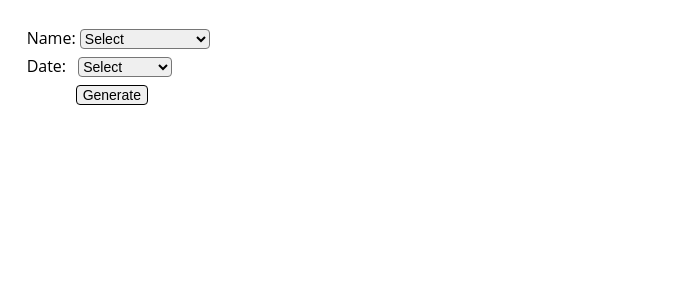
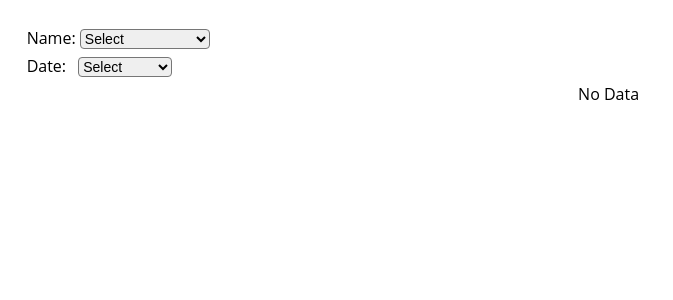
Before and after one commit to diablo3775/timeline-work-2, a React (Create React App) app: page / in a window 1280 px wide. Shown: the top 300 px of the page, without its empty margins (0-673 px from the left). Built offline with nearby package versions, Linux system fonts and the light colour scheme.

Commit message:
Update Baka.js

```diff
--- a/src/Baka.js
+++ b/src/Baka.js
@@ -19,6 +19,10 @@ const Baka = () => {
   const [date, setDate] = useState("")
   const [CallerName, setCallerName] = useState("");
   const [submit, setSubmit] = useState(false)
+
+  console.log(data.filter((res) => res.result !== null))
+  // let filterdata = data.filter((res) => res.result !== null);
+
 
   const handleChangeCourse = (event) => {
     setDate(event.target.value);
@@ -53,10 +57,21 @@ const Baka = () => {
     setData(data);
   }, []);
 
+  // let filterdata;
   const uniqueCouse = getUnique(data, "Date");
   const uniqueName = getUnique(data, "CallerName")
+  console.log("name ", uniqueName)
+  // filterdata = uniqueCouse.filter((res) => res.result !== null);
+
+  let filterdata;
+  useEffect(() => {
+    filterdata = uniqueName.filter((res) => res.result !== null);
+  }, [uniqueName, uniqueCouse])
+  // console.log(uniqueCouse.map(c => c.Date))
+  // console.log(uniqueName.map(n => n.CallerName))
 
   const filterDropdown = data.filter(function (result) {
+    // if(result.result !== null)
     return result.Date === date && result.CallerName === CallerName;
   });
 
@@ -68,13 +83,25 @@ const Baka = () => {
       return [intlCode, '(', match[2], ') ', match[3], '-', match[4]].join('');
     }
     return null;
-  }
+   }
 
   return (
     <div className='timeline-container'>
       <div style={{ margin: '6px' }}>
+        {/*  */}
+        {/* <select  onChange={handleChangeCourse}>
+    {[...new Set(filterdata.map(item => item.Date))].map(item => (
+      <option key={item}>{item}</option>
+    ))}
+  </select>
+  <select onChange={handleChangeName}>
+    {[...new Set(filterdata.map(item => item.CallerName))].map(item => (
+      <option key={item}>{item}</option>
+    ))}
+  </select> */}
+  {/*  */}
         <span>Name: </span>
-        <select className='dropdown' value={CallerName} onChange={handleChangeName} selected=''>
+        <select className='dropdown' value={CallerName}  selected='' onChange={handleChangeName}>
           {uniqueName.map((course) => (
             <>
             <option selected disabled hidden value=''>Select</option>
@@ -88,7 +115,7 @@ const Baka = () => {
       {filterDropdown.length > 0 ? <hr /> : ""}
       <div style={{ margin: '6px' }}>
         <span>Date: </span>
-        <select className='dropdown date' value={date} onChange={handleChangeCourse} selected=''>
+        <select className='dropdown date' value={date}  selected='' onChange={handleChangeCourse}>
           {uniqueCouse.sort((a, b) => a.Date > b.Date ? 1 : -1).map((course) => (
             <>
             <option selected disabled hidden value=''>Select</option>
@@ -99,11 +126,11 @@ const Baka = () => {
           ))}
         </select>
       </div>
-      <button className='generate' onClick={handleSubmit}>Generate</button>
+      {/* <button className='generate' onClick={handleSubmit}>Generate</button> */}
 
-      {submit ?
+      {/* {submit ? */}
         <div className='flex'>
-           {filterDropdown.length > 0 ? filterDropdown.sort((a, b) => Number(a.Time) > Number(b.Time) ? 1 : -1).map((course) => (
+           {filterDropdown.length > 0 && "No Data" ? filterDropdown.sort((a, b) => Number(a.Time) > Number(b.Time) ? 1 : -1).map((course) => (
             <div key={course.id} style={{ margin: "10px" }}>
               <p className="time">{course.Time}</p>
               <HtmlTooltip
@@ -124,8 +151,7 @@ const Baka = () => {
             </div>
           )) : <div className='nodata'>No Data</div>}
         </div>
-        : null}
-
+        {/* : null} */}
     </div>
   )
 }
```
